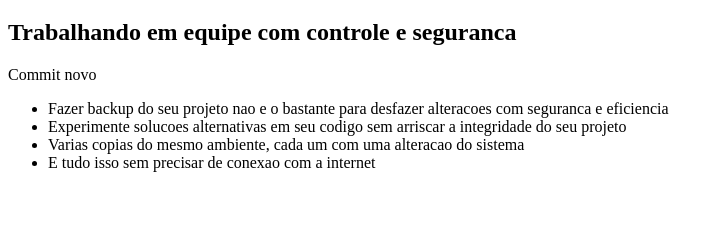
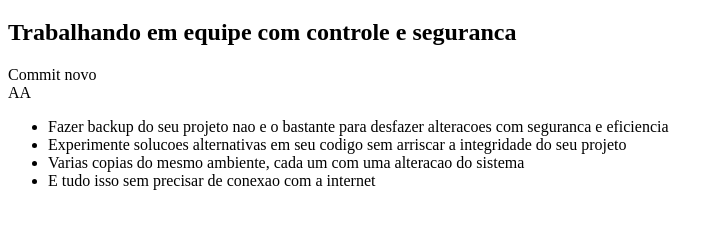
Before and after one commit to willian-froes/curso-git, a plain HTML site: page curso-git/index.html in a window 1280 px wide. Shown: the part 87-316 px from the top of the page, without its empty margins (0-723 px from the left). Drawn offline with Linux system fonts and the light colour scheme.

Commit message:
texto aleatório

```diff
--- a/curso-git/index.html
+++ b/curso-git/index.html
@@ -11,6 +11,7 @@
 		<div>
 			Commit novo
 		</div>
+		AA
 		<ul>
 			<li>Fazer backup do seu projeto nao e o bastante para desfazer
 			alteracoes com seguranca e eficiencia</li>
```
